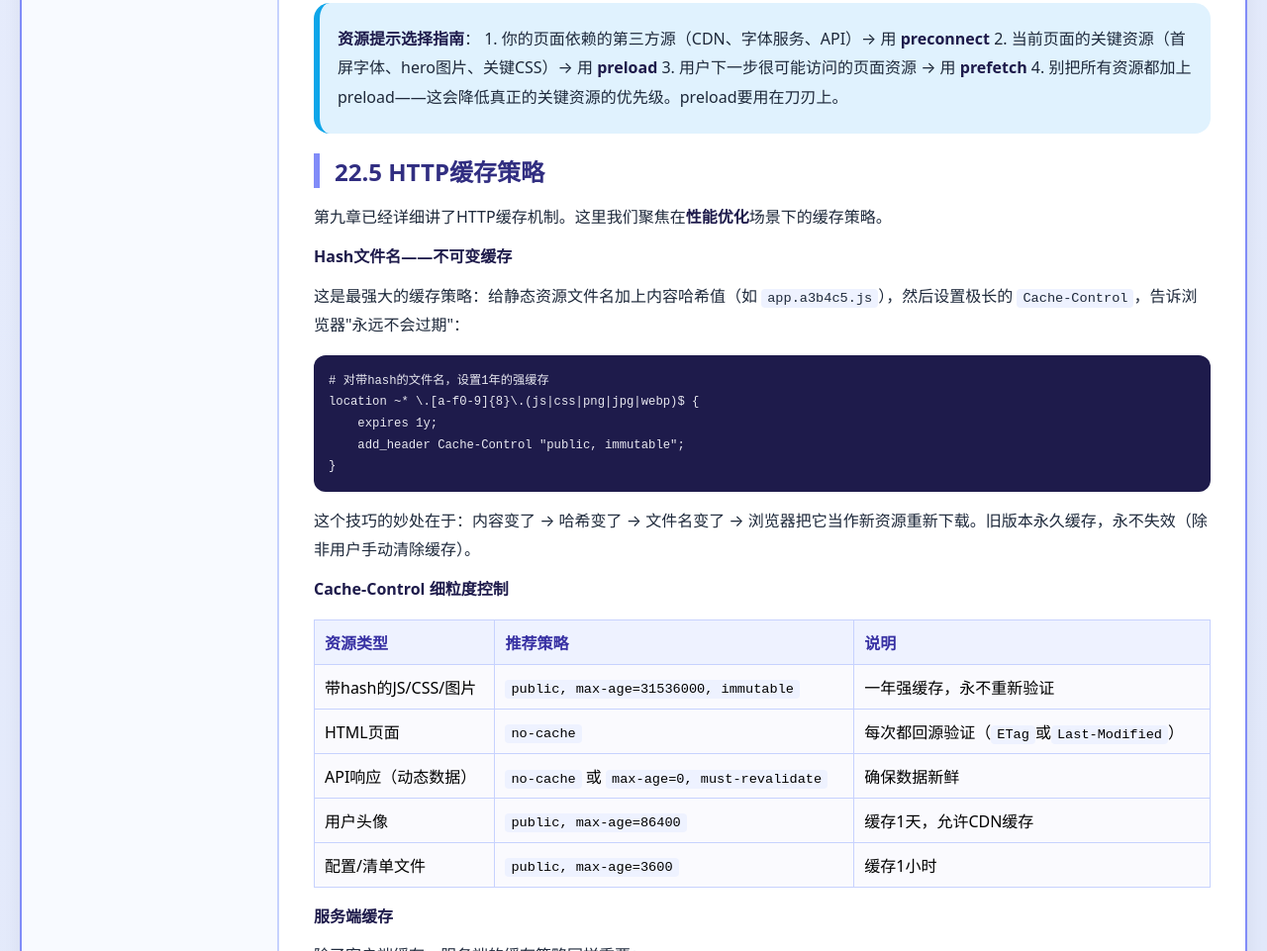
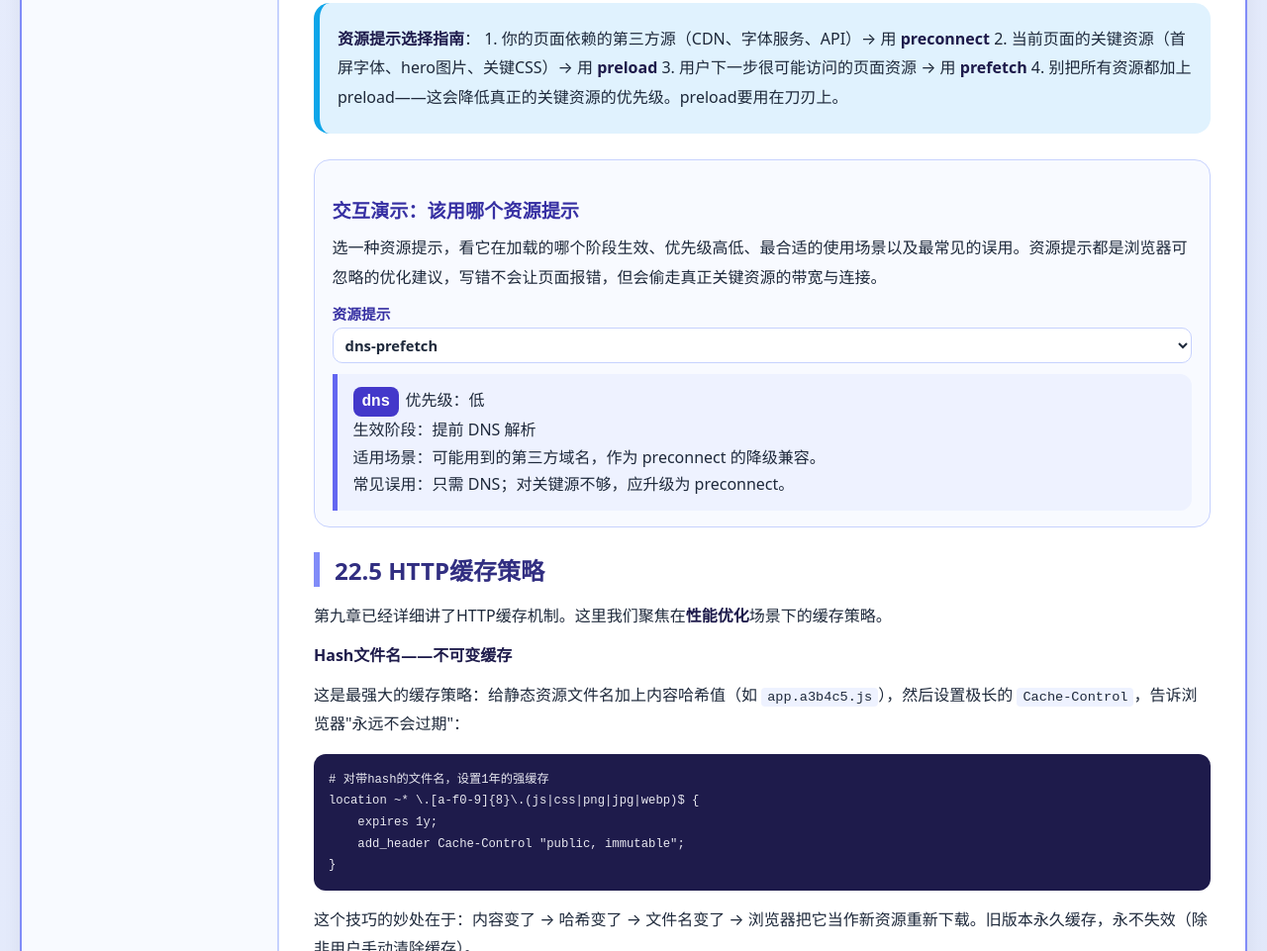
Before and after one commit to 1998x-stack/HTTP-protocol-tutorial, a plain HTML site: page 22.html in a window 1280 px wide. Shown: the part 4568-5529 px from the top of the page at 99% size. Drawn offline with Linux system fonts and the light colour scheme.

Commit message:
feat(http-tutorial): 第22章新增资源提示选择交互演示

```diff
--- a/22.html
+++ b/22.html
@@ -340,6 +340,22 @@ function calculateTotal(a,b,c){return (a*b*(1-c)).toFixed(2)}</code></pre>
           4. 别把所有资源都加上 preload——这会降低真正的关键资源的优先级。preload要用在刀刃上。</p>
         </div>
 
+        <section class="simulator" aria-labelledby="sim-ch22-title">
+          <h3 id="sim-ch22-title">交互演示：该用哪个资源提示</h3>
+          <p>选一种资源提示，看它在加载的哪个阶段生效、优先级高低、最合适的使用场景以及最常见的误用。资源提示都是浏览器可忽略的优化建议，写错不会让页面报错，但会偷走真正关键资源的带宽与连接。</p>
+          <div class="sim-controls">
+            <label>资源提示
+              <select data-sim="hint">
+                <option value="dns" selected>dns-prefetch</option>
+                <option value="preconnect">preconnect</option>
+                <option value="preload">preload</option>
+                <option value="prefetch">prefetch</option>
+              </select>
+            </label>
+          </div>
+          <output class="sim-out" data-sim-out aria-live="polite"></output>
+        </section>
+
         <h2>22.5 HTTP缓存策略</h2>
 
         <p>第九章已经详细讲了HTTP缓存机制。这里我们聚焦在<strong>性能优化</strong>场景下的缓存策略。</p>
@@ -484,6 +500,29 @@ location /api/ {
       btn.textContent = open ? '显示答案' : '收起答案';
     });
   })();
+
+  (function () {
+    var box = document.querySelector('.simulator');
+    if (!box) return;
+    var out = box.querySelector('[data-sim-out]');
+    var sel = box.querySelector('[data-sim="hint"]');
+    var DATA = {
+      dns: ['提前 DNS 解析', '低', '可能用到的第三方域名，作为 preconnect 的降级兼容。', '只需 DNS；对关键源不够，应升级为 preconnect。'],
+      preconnect: ['DNS + TCP + TLS 预连接', '高', '页面马上要请求的关键第三方源（CDN、字体、API）。', '开太多会占用连接与 CPU；建议≤4 个关键源，其余用 dns-prefetch。'],
+      preload: ['提前下载当前页资源', '高', '首屏字体、关键 CSS、hero 图等关键路径资源。', '必须写对 as（与 crossorigin，字体/跨域资源）；滥用会挤占真正关键资源的带宽。'],
+      prefetch: ['空闲时预取下一页资源', '极低', '用户下一步很可能访问的页面/脚本。', '对当前页关键资源用 prefetch 太晚；且会消耗用户流量。']
+    };
+    function item(k, v) { return '<div><span class="sim-class">' + k + '</span>：' + v + '</div>'; }
+    function render() {
+      var d = DATA[sel.value];
+      if (!d) { out.textContent = '未收录'; return; }
+      out.innerHTML = '<span class="sim-code">' + sel.value + '</span>'
+        + '<span class="sim-class">优先级：' + d[1] + '</span><br>'
+        + item('生效阶段', d[0]) + item('适用场景', d[2]) + item('常见误用', d[3]);
+    }
+    sel.addEventListener('change', render);
+    render();
+  })();
 </script>
 </body>
 </html>
```
